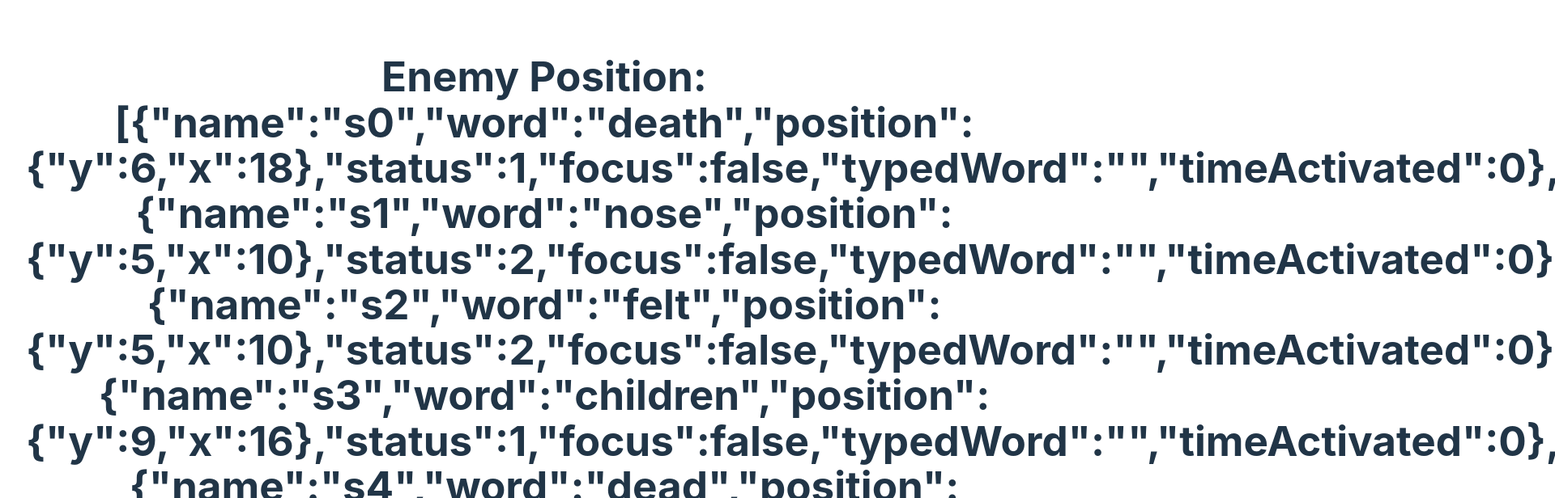
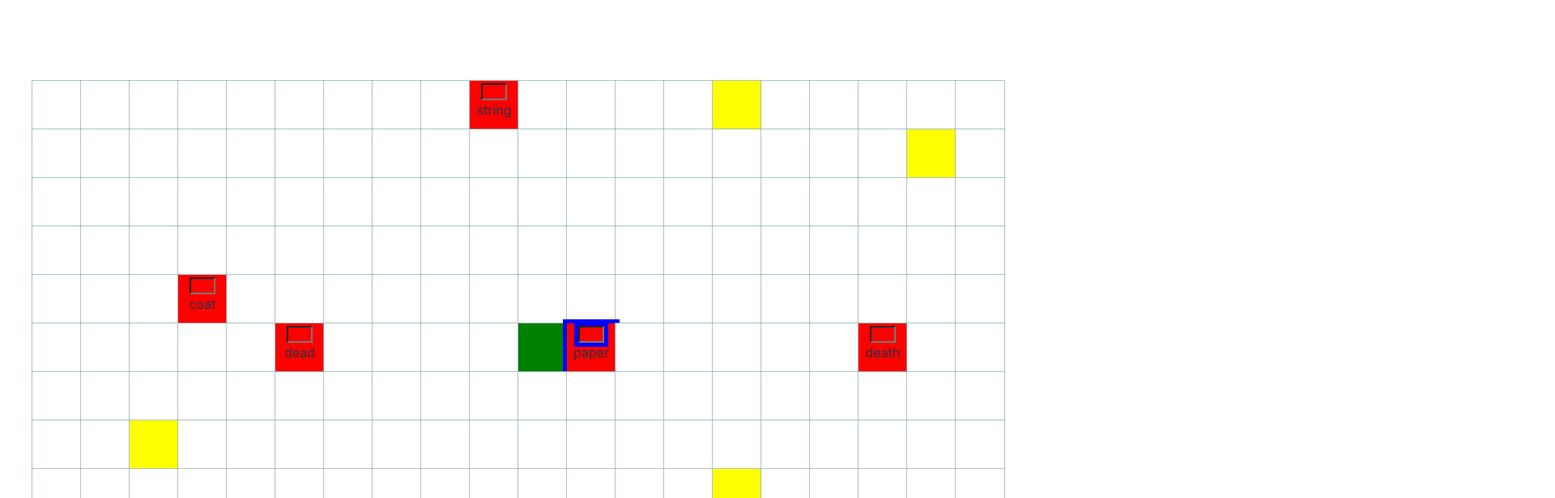
Before and after one commit to PathOfEquanimity/TypingSurvivorLike, a React (Vite) app: page / in a window 1280 px wide. Shown: the top 616 px of the page at 81% size, 1920 px wide, since content can reach past the window. Built offline with nearby package versions, Linux system fonts and the light colour scheme.

Commit message:
Previous state is restored

```diff
--- a/src/App.tsx
+++ b/src/App.tsx
@@ -14,9 +14,10 @@ import { GameMap } from "./GameMap.tsx";
 import LifeBar from "./LifeBar.tsx";
 import { useStore } from "./state.tsx";
 
-const MAX = 1000 + 1; // account for exclusivity
+const MAX = 10000 + 1; // account for exclusivity
 const MIN = 1;
-const ACTIVATION_THRESHOLD = 999;
+const ACTIVATION_THRESHOLD = 9900;
+const MOVEMENT_THRESHOLD = 1;
 const MAX_LIFE = 3;
 const DAMAGE = 1;
 
@@ -61,9 +62,11 @@ function App() {
     const {createEnemies, getEnemies, setEnemies} = useStore()
     const gameLogic = (delta: number) => {
         const enemies = getEnemies()
+        // throw Error;
           const visited: Pos[] = [];
           if(!enemies)
               return;
+          if (enemies.every(({status})=> status == Status.Disabled)) throw Error;
           let new_enemies = enemies!.map((enemy: EnemyObject) => {
             if (enemy.status == Status.Inactive) {
               // TODO: improve threshold activation
@@ -82,12 +85,16 @@ function App() {
                 // Currently position is based on a very small grid, and renders are not smooth at all, I don't want to have multiple boxes per node, to much effort. So one way to enable movement, is to increase position by delta passed. Another way to do this, is to say that 100 cycles will be equal to one move,
                 // The problem is, I don't have pixels, but rather I have 2d grid, with a very limited number of elements.
                 //
-              enemy.position = nextStep(enemy.position, PLAYER_POS, visited);
-              visited.push(enemy.position);
+                enemy.timeActivated += delta
+                if (enemy.timeActivated >= MOVEMENT_THRESHOLD){
+                      enemy.position = nextStep(enemy.position, PLAYER_POS, visited);
+                      visited.push(enemy.position);
+                      enemy.timeActivated = 0
+                }
             }
             return enemy;
           });
-          // new_enemies = focusEnemy(new_enemies);
+          new_enemies = focusEnemy(new_enemies);
           // Check if there's no active focus
           //
           setEnemies(new_enemies);
@@ -95,6 +102,7 @@ function App() {
   // Note: this is basically the 60 fps rendering, that I could've ahcieved with interval, but with more issues. So now, I need to adapt my previous game logic to this
   // Delta is amount of time passed since previous render, so I can update the position of my objets smooth like, because delta can change a bit, and if we don't account for it and always render at the same pace, there will be stuttering, a slow down in the movement
   const lastTimeRef = useRef(0);
+  const totalDelta = useRef(0);
 
   useEffect(() => {
         if (!init){
@@ -108,18 +116,24 @@ function App() {
             if (!lastTimeRef.current) lastTimeRef.current = timestamp;
             const deltaTime = (timestamp - lastTimeRef.current) / 1000; // Convert to seconds
             lastTimeRef.current = timestamp;
-            gameLogic(deltaTime)
+            totalDelta.current += deltaTime
+
+            // gameLogic(deltaTime)
+            if (totalDelta.current >= 0.1){
+                gameLogic(totalDelta.current)
+                totalDelta.current = 0
+            }
             animationFrameId = requestAnimationFrame(gameLoop);
         };
 
         animationFrameId = requestAnimationFrame(gameLoop);
         return () => cancelAnimationFrame(animationFrameId);
   })
-    return <h1>Enemy Position: {JSON.stringify(getEnemies())}</h1>;
-
+    // return <h1>Enemy Position: {JSON.stringify(getEnemies()?.map(({timeActivated})=> Math.round(timeActivated)))}</h1>;
+    //
   return (
     <>
-        <LifeBar life={life} maxLife={MAX_LIFE} />
+        {/* <LifeBar life={life} maxLife={MAX_LIFE} /> */}
         <GameMap />
     </>
   );
--- a/src/GameMap.tsx
+++ b/src/GameMap.tsx
@@ -2,10 +2,11 @@ import { EnemyObject, Pos, Status } from "./Enemy.tsx";
 import { Node } from "./Node.tsx";
 import { v4 as uuidv4 } from "uuid";
 import {GRID_Y_LENGTH, GRID_X_LENGTH, PLAYER_POS} from "./constants.tsx"
+import { useStore } from "./state.tsx";
 
 
 function GameMap() {
-  // const { enemies } = useStore()
+  const { getEnemies } = useStore()
   const grid = [];
   for (let y = 0; y < GRID_Y_LENGTH; y++) {
     const currentRow = [];
@@ -16,8 +17,8 @@ function GameMap() {
       let key = "h1";
       let typedWord = "";
       if (!(y == PLAYER_POS.y && x == PLAYER_POS.x)) {
-        const enemy = enemies.find(
-          (enemy) =>
+        const enemy = getEnemies()?.find(
+          (enemy: EnemyObject) =>
             enemy.position.y == y &&
             enemy.position.x == x &&
             enemy.status != Status.Disabled,
--- a/src/Node.tsx
+++ b/src/Node.tsx
@@ -1,5 +1,6 @@
 import { useContext, useState } from "react";
 import { Status, EnemyObject, focusEnemy } from "./Enemy";
+import { useStore } from "./state";
 
 // NOTE: That's my biggest gripe with the current design
 // Enemy state is updated in two different places, rather than being handled in one
@@ -27,11 +28,12 @@ function Node({
   focus: boolean;
   _typedWord: string;
 }) {
-  let { enemies, setEnemies, wordRef } = useContext(EnemyContext);
+  let { getEnemies, setEnemies } = useStore();
   const [typedWord, setTypedWord] = useState(_typedWord);
   let style = {};
-  if (status == Status.Hero) style = { backgroundColor: "green" };
-  else if (status == Status.Active && focus) {
+  if (status == Status.Hero){
+      style = { backgroundColor: "green" };
+  } else if (status == Status.Active && focus) {
     style = { backgroundColor: "red", outline: "5px solid blue" };
   } else if (status == Status.Active) {
     style = { backgroundColor: "red" };
@@ -49,8 +51,8 @@ function Node({
             value={typedWord}
             // value={focus && status == Status.Active ? typedWord : ""}
             onChange={(e) => {
-              wordRef.current = { name: name, word: _typedWord + e.target.value };
-              enemies.map((enemy: EnemyObject) => {
+              // wordRef.current = { name: name, word: _typedWord + e.target.value };
+              getEnemies().map((enemy: EnemyObject) => {
                 if (enemy.name == name) {
                   console.log(`I'm ${enemy.name} and this's my untyped word
                               ${enemy.typedWord} and init word is ${_typedWord}
@@ -59,11 +61,11 @@ function Node({
                 }
               });
               setTypedWord(e.target.value);
-
+            // Typed correct word
               if (e.target.value == _word) {
                 setEnemies(
                   focusEnemy(
-                    enemies.map((enemy: EnemyObject) => {
+                    getEnemies().map((enemy: EnemyObject) => {
                       if (enemy.name == name) {
                         enemy.status = Status.Disabled;
                         enemy.focus = false;
```
